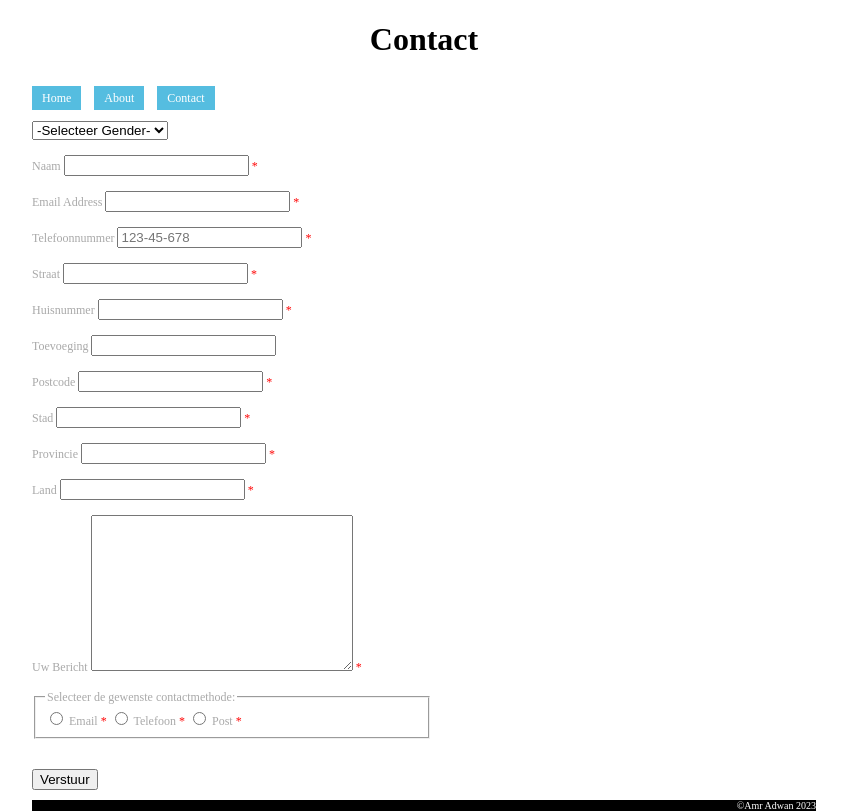
After one commit to AmrAdwan/educom-webshop-basis-1701772061, a PHP site: page /contact.php in a window 1280 px wide. The commit adds this page. Shown: the whole page, without its empty margins (216-1063 px from the left). Run offline with PHP 8.4, Linux system fonts and the light colour scheme.

Commit message:
issue #5 en alles vertaald naar het Nederlands

```diff
--- a/CSS/stylesheet.css
+++ b/CSS/stylesheet.css
@@ -46,3 +46,7 @@ footer {
   font-size: 10px;
   text-align: right;
 }
+
+.error {
+  color: red;
+}
--- /dev/null
+++ b/contact.php
@@ -0,0 +1,290 @@
+<!DOCTYPE html>
+<html>
+
+<head>
+  <title>Contact</title>
+  <link rel="stylesheet" href="./CSS/stylesheet.css">
+</head>
+
+<body>
+  <?php
+  // initate the variables
+  $geslacht = $naam = $email = $telefoon = $straat = $huisnummer = $toevoeging = $postcode =
+  $stad = $provincie = $land = $bericht = $contactmethode = '';
+  $geslachtErr = $naamErr = $emailErr = $telefoonErr = $straatErr =
+  $huisnummerErr = $postcodeErr = $stadErr = $provincieErr = $landErr =
+  $berichtErr = $contactmethodeErr = '';
+
+  $valid = false;
+
+  // Controleren of het formulier is verstuurd
+  if ($_SERVER['REQUEST_METHOD'] === 'POST') {
+    // Verzamel de ingevoerde waarden
+    $geslacht = $_POST['geslacht'] ?? '';
+    $naam = $_POST['Naam'] ?? '';
+    $email = $_POST['email'] ?? '';
+    $telefoon = $_POST['telefoon'] ?? '';
+    $straat = $_POST['straat'] ?? '';
+    $huisnummer = $_POST['huisnummer'] ?? '';
+    $toevoeging = $_POST['address toevoeging'] ?? '';
+    $postcode = $_POST['zip'] ?? '';
+    $stad = $_POST['stad'] ?? '';
+    $provincie = $_POST['state'] ??'';
+    $land = $_POST['land'] ?? '';
+    $bericht = $_POST['bericht'] ?? '';
+    $contactmethode = $_POST['contact'] ?? '';
+
+    // Valideren van de data
+    if (!empty($geslacht)) {
+      $valid = true;
+    }
+    else {
+      $valid = false;
+      $geslachtErr = 'Selecteer een geslacht.';
+    }
+    if (!empty($naam)) {
+      $valid = true;
+    }
+    else {
+      $valid = false;
+      $naamErr = 'Voer een naam in.';
+    }
+    // if (!empty($email)) {
+    //   $valid = true;
+    // }
+    // else {
+    //   $valid = false;
+    //   $emailErr = "Voer een email in.";
+    // }
+    // if (filter_var($email, FILTER_VALIDATE_EMAIL)) {
+    //   $valid = true;
+    // }
+    // else {
+    //   $valid = false;
+    //   $emailErr = itoast("Ongeldig e-mailadres", "error", "Extra opties hier");
+    // }
+    // if (!empty($telefoon)) {
+    //   $valid = true;
+    // }
+    // else {
+    //   $valid = false;
+    //   $telefoonErr = 'Voer een telefoonnummer in.';
+    // }
+
+    // if (!empty($straat))
+    // {
+    //   $valid = true;
+    // }
+    // else {
+    //   $valid = false;
+    //   $straatErr = "Voer een straat naam in.";
+    // }
+
+    // if (!empty($huisnummer)){
+    //   $valid = true;
+    // }
+    // else {
+    //   $valid = false;
+    //   $huisnummerErr = "Voer een huisnummer in.";
+    // }
+
+    // if (!empty($postcode)) {
+    //   $valid = true;
+    // }
+    // else {
+    //   $valid = false;
+    //   $postcodeErr = "Voer een postcode in.";
+    // }
+
+    // if (!empty($stad)) {
+    //   $valid = true;
+    // }
+    // else {
+    //   $valid = false;
+    //   $stadErr = "Voer een stand in.";
+    // }
+
+    // if (!empty($land)) {
+    //   $valid = true;
+    // }
+    // else {
+    //   $valid = false;
+    //   $landErr = "Voer een land in";
+    // }
+
+    if (!empty($bericht)) {
+      $valid = true;
+    }
+    else {
+      $valid = false;
+      $landErr = "Schrijf een bericht";
+    }
+
+    if ($contactmethode === 'Email' && !filter_var($email, FILTER_VALIDATE_EMAIL)) {
+      $valid = false;
+      $emailErr = 'Voer een geldig e-mailadres in.';
+    }
+    else {
+      $valid = true;
+    }
+    if ($contactmethode === 'Telefoon' && empty($telefoon)) {
+      $valid = false;
+      $telefoonErr = 'Voer een telefoonnummer in.';
+    }
+    else {
+      $valid = true;
+    }
+    if ($contactmethode === 'Post' && (empty($straat) || empty($huisnummer) || empty($postcode) || empty($stad) || empty($provincie) || empty($land))) {
+      $valid = false;
+      $straatErr = 'Voer een straatnaam in.';
+      $huisnummerErr = 'Voer een huisnummer in.';
+      $postcodeErr = 'Voer een postcode in.';
+      $stadErr = 'Voer een stad in.';
+      $provincieErr = 'Voer een provincie in.';
+      $landErr = 'Voer een land in.';
+    }
+    else {
+      $valid = true;
+    }
+  }
+  ?>
+  <h1>Contact</h1>
+  <div class="text">
+    <nav>
+      <ul class="menu">
+        <li><a href="index.html">Home</a></li>
+        <li><a href="about.html"> About</a></li>
+        <!-- <li><a href="index.php?page=about"> About </a></li> -->
+        <li><a href="contact.php">Contact </a></li>
+      </ul>
+    </nav>
+    <br>
+    <?php if (!$valid) { /* Show the next part only when $valid is false */ ?>
+      <div class="formcarry-container">
+        <form action="#" method="POST" class="formcarry-form">
+          <select naam="geslacht" id="geslacht" required>
+            <option value="">-Selecteer Gender-</option>
+            <option value="hr">Hr</option>
+            <option value="mw">Mw</option>
+            <option value="anders">anders</option>
+          </select>
+          <br>
+          <br>
+          <div class="input">
+            <label for="naam">Naam</label>
+            <input type="text" id="naam" naam="naam" required value="<?php echo $naam; ?>"/>
+            <span class="error">* <?php echo $naamErr; ?></span>
+            <br>
+            <br>
+            <label for="email">Email Address</label>
+            <input type="email" id="email" naam="email" value="<?php echo $email; ?>" id="email" />
+            <span class="error">* <?php echo $emailErr; ?></span>
+            <br>
+            <br>
+            <label for="telefoon">Telefoonnummer</label>
+            <input type="tel" id="telefoon" naam="telefoon" placeholder="123-45-678" value="<?php echo $telefoon; ?>" />
+            <span class="error">* <?php echo $telefoonErr; ?></span>
+            <br>
+            <br>
+            <div class="wrapper">
+              <label for="address-one">Straat</label>
+              <input autocomplete="address-line1" type="text" id="straat" naam="straat" value="<?php echo $straat; ?>">
+              <span class="error">* <?php echo $straatErr; ?></span>
+              <br>
+              <br>
+              <label for="address-one">Huisnummer</label>
+              <input autocomplete="address-line1" type="nummer" id="huisnummer" naam="huisnummer" value="<?php echo $huisnummer; ?>">
+              <span class="error">* <?php echo $huisnummerErr; ?></span>
+              <br>
+              <br>
+              <label for="address-one">Toevoeging</label>
+              <input autocomplete="address-line1" type="text" id="address toevoeging" naam="address toevoeging">
+            </div>
+            <br>
+            <div>
+              <label for="zip">Postcode</label>
+              <input autocomplete="postal-code" type="text" id="zip" naam="zip" value="<?php echo $postcode; ?>">
+              <span class="error">* <?php echo $postcodeErr; ?></span>
+            </div>
+            <br>
+            <div>
+              <label for="stad">Stad</label>
+              <input autocomplete="address-level2" type="text" id="stad" naam="stad" value="<?php echo $stad; ?>">
+              <span class="error">* <?php echo $stadErr; ?></span>
+            </div>
+            <br>
+            <div>
+              <label for="provincie">Provincie</label>
+              <input autocomplete="address-level1" type="text" id="provincie" naam="provincie" value="<?php echo $provincie; ?>">
+              <span class="error">* <?php echo $provincieErr; ?></span>
+            </div>
+            <br>
+            <div>
+              <label for="land">Land</label>
+              <input autocomplete="land" type="text" id="land" naam="land" value="<?php echo $land; ?>">
+              <span class="error">* <?php echo $landErr; ?></span>
+            </div>
+            <br>
+            <label for="bericht">Uw Bericht</label>
+            <textarea naam="bericht" id="bericht" cols="30" rows="10" value="<?php echo $bericht; ?>"></textarea>
+            <span class="error">* <?php echo $berichtErr; ?></span>
+            <br>
+            <br>
+            <fieldset>
+              <legend>Selecteer de gewenste contactmethode:</legend>
+              <div>
+                <input type="radio" id="contactChoice1" naam="contact" value="email" required />
+                <label for="contactChoice1">Email</label>
+                <span class="error">* <?php echo $contactmethodeErr; ?></span>
+                <input type="radio" id="contactChoice2" naam="contact" value="telefoon" required />
+                <label for="contactChoice2">Telefoon</label>
+                <span class="error">* <?php echo $contactmethodeErr; ?></span>
+                <input type="radio" id="contactChoice3" naam="contact" value="Post" required />
+                <label for="contactChoice3">Post</label>
+                <span class="error">* <?php echo $contactmethodeErr; ?></span>
+              </div>
+            </fieldset>
+          </div>
+        <br>
+        <br>
+        <button type="submit">Verstuur</button>
+      </form>
+      <?php } else { /* Show the next part only when $valid is true */ ?>
+        <p>Bedankt voor uw reactie:</p>
+        <?php echo "<h2>Uw ingevoerde gegevens:</h2>";?>
+        <?php echo "<br>";?>
+        <div>Geslacht: <?php echo $geslacht; ?></div>
+        <?php echo "<br>";?>
+        <div>Naam: <?php echo $naam; ?></div>
+        <?php echo "<br>";?>
+        <div>Email: <?php echo $email; ?></div>
+        <?php echo "<br>";?>
+        <div>Telefoonnummer: <?php echo $telefoon; ?></div>
+        <?php echo "<br>";?>
+        <div>Straat: <?php echo $straat; ?></div>
+        <?php echo "<br>";?>
+        <div>Huisnummer: <?php echo $huisnummer; ?></div>
+        <?php echo "<br>";?>
+        <div>Toevoeging: <?php echo $toevoeging; ?></div>
+        <?php echo "<br>";?>
+        <div>Postcode: <?php echo $postcode; ?></div>
+        <?php echo "<br>";?>
+        <div>Provincie: <?php echo $provincie; ?></div>
+        <?php echo "<br>";?>
+        <div>Stad <?php echo $stad; ?></div>
+        <?php echo "<br>";?>
+        <div>Land: <?php echo $land; ?></div>
+        <?php echo "<br>";?>
+        <div>Bericht: <?php echo $bericht; ?></div>
+        <?php echo "<br>";?>
+        <div>Contactmethode: <?php echo $contactmethode; ?></div>
+    <?php } /* End of conditional showing */ ?>
+    </div>
+  </div>
+</body>
+
+<footer>
+  <p>&copy;Amr Adwan 2023</p>
+</footer>
+
+</html>
```
Also changed, not shown: about.html (+16 -13 lines), contact.html (deleted, +0 -105 lines), index.html (+9 -6 lines).
